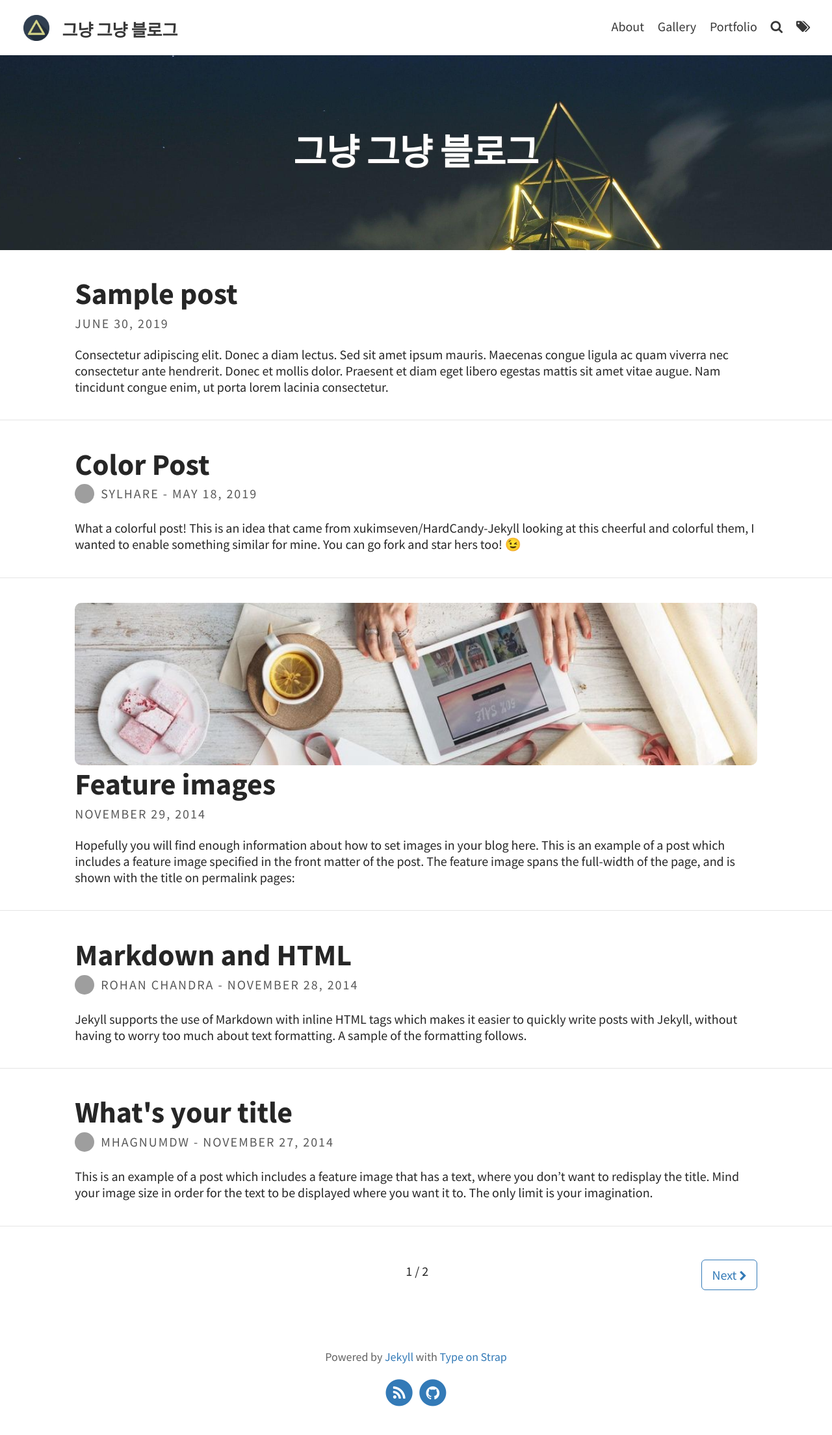
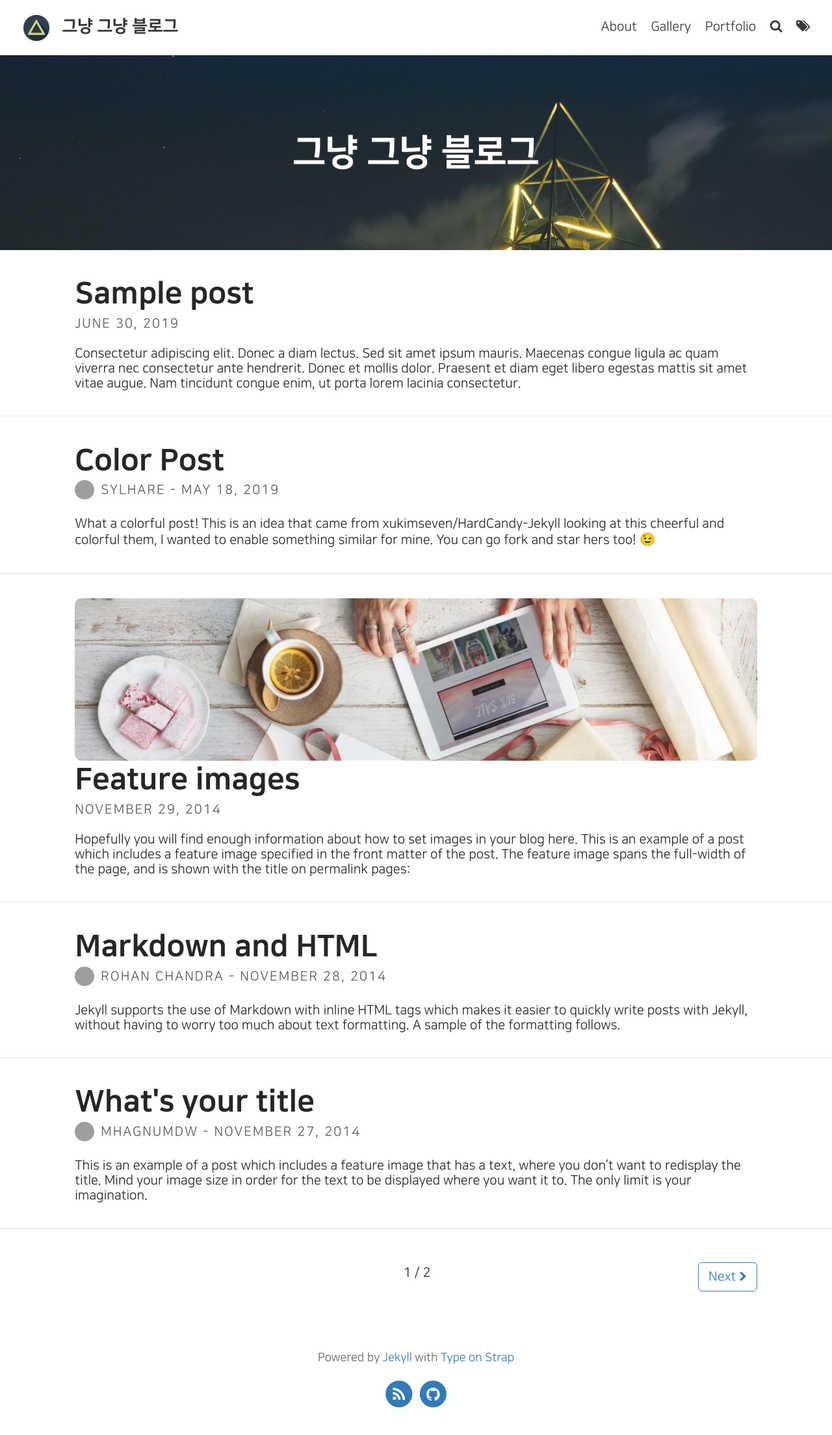
Before and after one commit to girawhale/girawhale.github.io, a Jekyll site: the page built from index.html, in a window 1280 px wide. Shown: the whole page at 65% size. Built offline with Jekyll 4.4.1, drawn with Linux system fonts in a browser that asks for light colours; the list of posts is cut into pages by our own code; grey boxes are pictures that could not be loaded.

Commit message:
폰트 변경

```diff
--- a/_sass/base/_variables.scss
+++ b/_sass/base/_variables.scss
@@ -1,7 +1,7 @@
 // Typography
-$font-family-main: 'Source Sans Pro', Helvetica, Arial, sans-serif;
-$font-family-headings: 'Source Sans Pro', Helvetica, Arial, sans-serif;
-$font-family-logo: 'Source Sans Pro', Helvetica, Arial, sans-serif;
+$font-family-main: 'NanumSquare', 'Source Sans Pro', Helvetica, Arial, sans-serif;
+$font-family-headings: 'NanumSquare', 'Source Sans Pro', Helvetica, Arial, sans-serif;
+$font-family-logo: 'NanumSquare', 'Source Sans Pro', Helvetica, Arial, sans-serif;
 $font-size: 1.25em;
 
 // Padding
--- a/_sass/external/_source-sans-pro.scss
+++ b/_sass/external/_source-sans-pro.scss
@@ -4,6 +4,8 @@
  */
 
 $ssp-font-path: "../../assets/fonts/source-sans-pro" !default;
+$ns-font-path: "../../assets/fonts/nanum-square" !default;
+
 /* latin */
 @font-face {
   font-family: 'Source Sans Pro';
@@ -43,3 +45,22 @@ $ssp-font-path: "../../assets/fonts/source-sans-pro" !default;
   src: local("Source Sans Pro Bold"), local("SourceSansPro-Bold"), url('#{$ssp-font-path}/source-sans-pro-bold.woff2') format("woff2");
   unicode-range: U+0000-00FF, U+0131, U+0152-0153, U+02BB-02BC, U+02C6, U+02DA, U+02DC, U+2000-206F, U+2074, U+20AC, U+2122, U+2191, U+2193, U+2212, U+2215, U+FEFF, U+FFFD;
 }
+
+@font-face {
+  font-family: "NanumSquare";
+  font-weight: 300;
+  src: local("NanumSquareL"), url(#{$ns-font-path}//NanumSquareL.ttf) format("truetype");
+}
+
+@font-face {
+  font-family: "NanumSquare";
+  font-style: normal;
+  font-weight: 400;
+  src: local("NanumSquareR"), url(#{$ns-font-path}//NanumSquareR.ttf) format("truetype");
+}
+
+@font-face {
+  font-family: "NanumSquare";
+  font-weight: 500;
+  src: local("NanumSquareEB"), url(#{$ns-font-path}/NanumSquareEB.ttf) format("truetype");
+}
```
Also changed, not shown: assets/fonts/nanum-square/NanumSquareB.ttf (added), assets/fonts/nanum-square/NanumSquareEB.ttf (added), assets/fonts/nanum-square/NanumSquareL.ttf (added), assets/fonts/nanum-square/NanumSquareR.ttf (added), assets/fonts/nanum-square/NanumSquare_acB.ttf (added), assets/fonts/nanum-square/NanumSquare_acEB.ttf (added), assets/fonts/nanum-square/NanumSquare_acL.ttf (added), assets/fonts/nanum-square/NanumSquare_acR.ttf (added).
